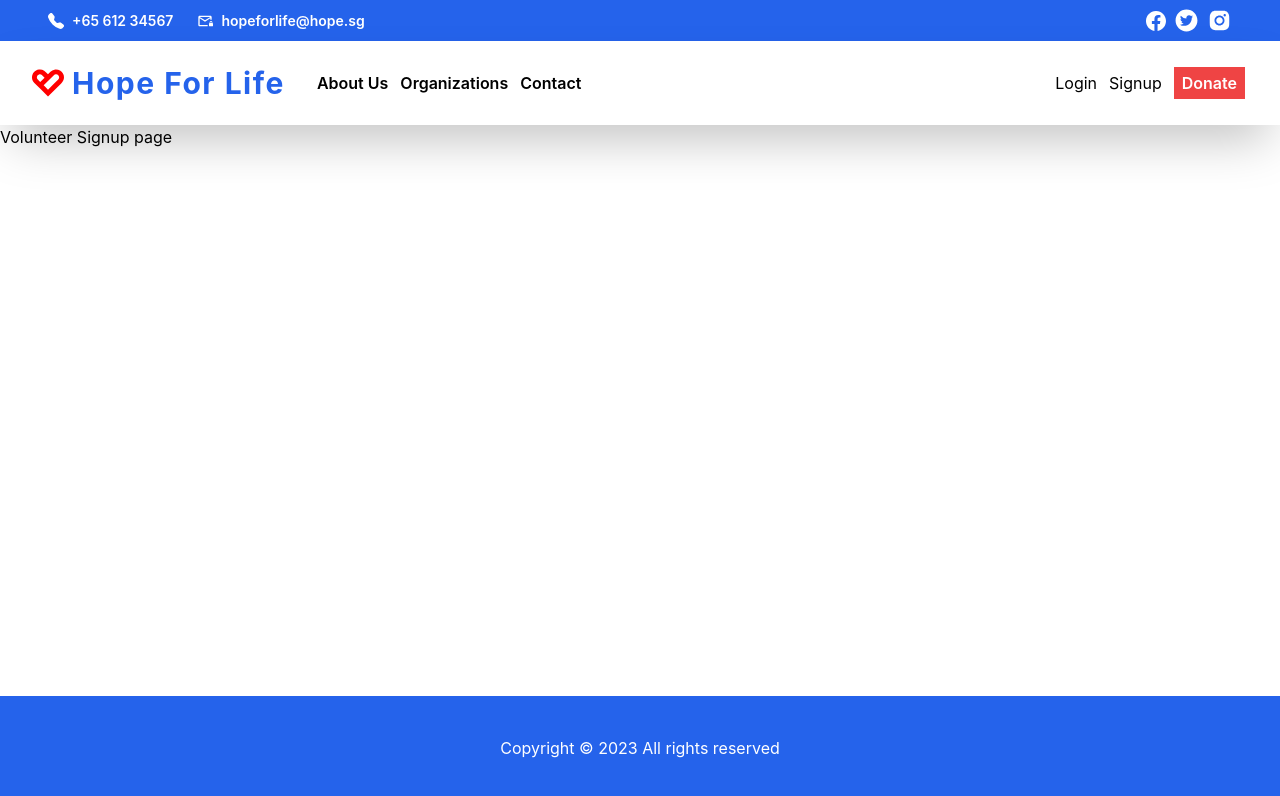
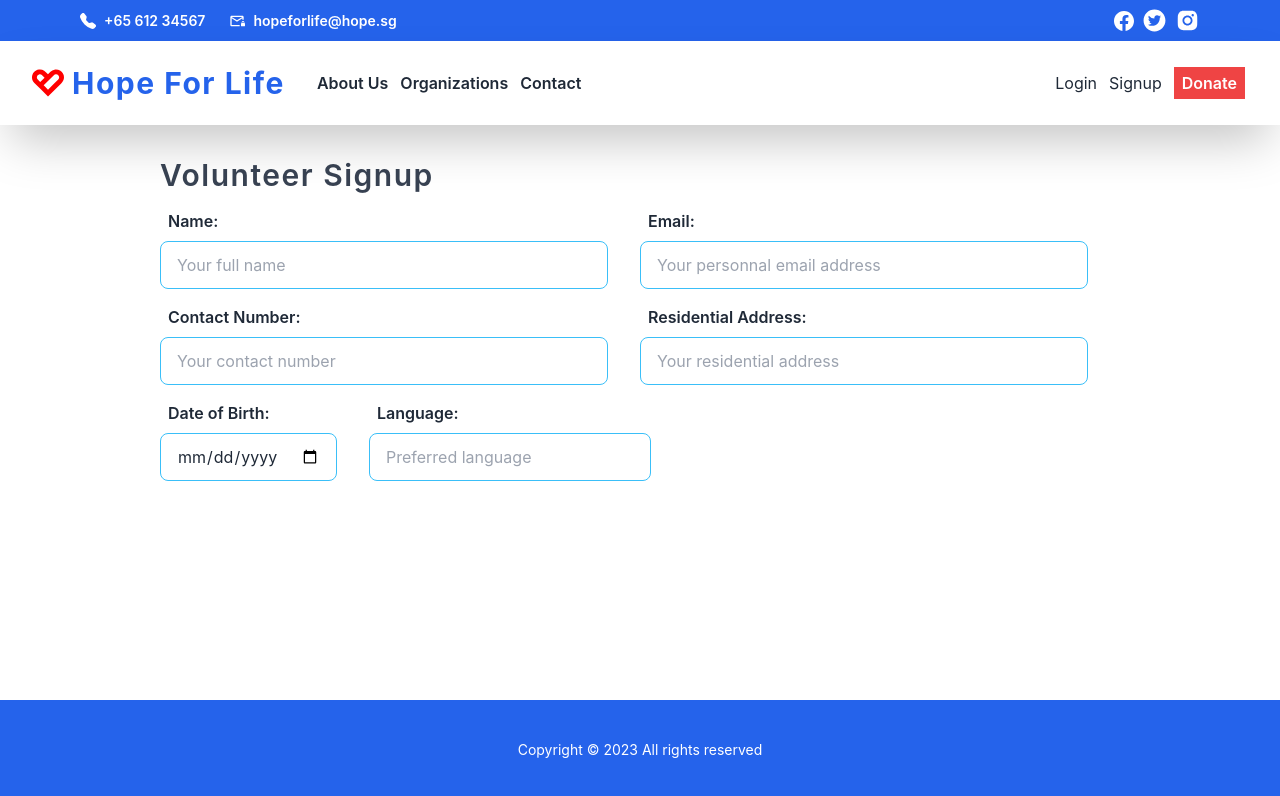
Before and after one commit to acetay/Volunteer_Management_System_Frontend, a React (Create React App) app: page /volunteers/signup in a window 1280 px wide. Shown: the top 796 px of the page. Built offline with nearby package versions, Linux system fonts and the light colour scheme.

Commit message:
signup form

```diff
--- a/package.json
+++ b/package.json
@@ -7,6 +7,7 @@
     "@testing-library/react": "^13.4.0",
     "@testing-library/user-event": "^13.5.0",
     "axios": "^1.3.4",
+    "daisyui": "^2.51.4",
     "react": "^18.2.0",
     "react-dom": "^18.2.0",
     "react-icons": "^4.8.0",
--- a/src/Layouts/Navbar.jsx
+++ b/src/Layouts/Navbar.jsx
@@ -12,7 +12,7 @@ function Navbar() {
     <nav classname="min-w-full sticky top-0 z-20">
       <div className="flex flex-col">
         {/* 1st Column */}
-        <div className="min-w-full flex justify-between bg-blue-600 px-12 py-2 text-white font-semibold space-x-8">
+        <div className="min-w-full flex justify-between bg-blue-600 px-20 py-2 text-white font-semibold space-x-8">
           <div className="flex space-x-6">
             <div className="flex items-center">
               <BsFillTelephoneFill color={'white'} />
@@ -58,7 +58,7 @@ function Navbar() {
               </div>
               <div className="flex justify-center items-center space-x-3">
                 <Link to="/about">Login</Link>
-                <Link to="/about">Signup</Link>
+                <Link to="/volunteers/signup">Signup</Link>
                 <div className="p-1 px-2 bg-red-500 text-white font-semibold">
                   <Link to="/about">Donate</Link>
                 </div>
--- a/src/Pages/VolunteerSignUp.jsx
+++ b/src/Pages/VolunteerSignUp.jsx
@@ -1,7 +1,110 @@
-import React from 'react';
+import { useState } from 'react';
 
 function VolunteerSignUp() {
-  return <div>Volunteer Signup page</div>;
+  const [form, setForm] = useState({});
+
+  return (
+    <div className="h-full px-40 py-8">
+      <h1 className="font-semibold text-3xl tracking-wider text-gray-700">
+        Volunteer Signup
+      </h1>
+      {/* Form Container */}
+      <div className="container flex flex-col mt-4">
+        {/* 1st Row Inputs */}
+        <div className="flex space-x-8">
+          <div className="flex flex-col">
+            <label className="pb-2 pl-2 font-semibold" htmlFor="name">
+              Name:
+            </label>
+            <input
+              id="name"
+              name="name"
+              placeholder="Your full name"
+              type="text"
+              className="input input-bordered input-info w-[35vw]"
+            />
+            {/* <p className="text-[12px] pl-2 pt-1 text-gray-400 font-semibold tracking-wider">
+              Name as per your nric
+            </p> */}
+          </div>
+          <div className="flex flex-col">
+            <label className="pb-2 pl-2 font-semibold" htmlFor="email">
+              Email:
+            </label>
+            <input
+              id="email"
+              name="email"
+              placeholder="Your personnal email address"
+              type="email"
+              className="input input-bordered input-info w-[35vw]"
+            />
+            {/* <p className="text-[12px] pl-2 pt-1 text-gray-400 font-semibold tracking-wider">
+              Latest updates will be sent via this email
+            </p> */}
+          </div>
+        </div>
+        {/* 2nd Row Inputs */}
+        <div className="flex space-x-8 mt-4">
+          <div className="flex flex-col">
+            <label className="pb-2 pl-2 font-semibold" htmlFor="contact">
+              Contact Number:
+            </label>
+            <input
+              id="contact"
+              name="contact"
+              type="text"
+              placeholder="Your contact number"
+              className="input input-bordered input-info w-[35vw]"
+            />
+            {/* <p className="text-[12px] pl-2 pt-1 text-gray-400 font-semibold tracking-wider">
+              Please provide a mobile number
+            </p> */}
+          </div>
+          <div className="flex flex-col">
+            <label className="pb-2 pl-2 font-semibold" htmlFor="address">
+              Residential Address:
+            </label>
+            <input
+              id="address"
+              name="address"
+              type="text"
+              placeholder="Your residential address"
+              className="input input-bordered input-info w-[35vw]"
+            />
+            {/* <p className="text-[12px] pl-2 pt-1 text-gray-400 font-semibold tracking-wider">
+              For emergency purpose
+            </p> */}
+          </div>
+        </div>
+        {/* 3rd Row Inputs */}
+        <div className="flex space-x-8 mt-4">
+          <div className="flex flex-col">
+            <label className="pb-2 pl-2 font-semibold" htmlFor="birthday">
+              Date of Birth:
+            </label>
+            <input
+              id="birthday"
+              name="birthday"
+              type="date"
+              className="input input-bordered input-info"
+            />
+          </div>
+          <div className="flex flex-col">
+            <label className="pb-2 pl-2 font-semibold" htmlFor="language">
+              Language:
+            </label>
+            <input
+              id="language"
+              placeholder="Preferred language"
+              name="language"
+              type="text"
+              className="input input-bordered input-info"
+            />
+          </div>
+        </div>
+      </div>
+    </div>
+  );
 }
 
 export default VolunteerSignUp;
--- a/tailwind.config.js
+++ b/tailwind.config.js
@@ -4,5 +4,5 @@ module.exports = {
   theme: {
     extend: {},
   },
-  plugins: [],
+  plugins: [require('daisyui')],
 };
```
Also changed, not shown: 1 other file (tests, documents, lock files or other folders).
